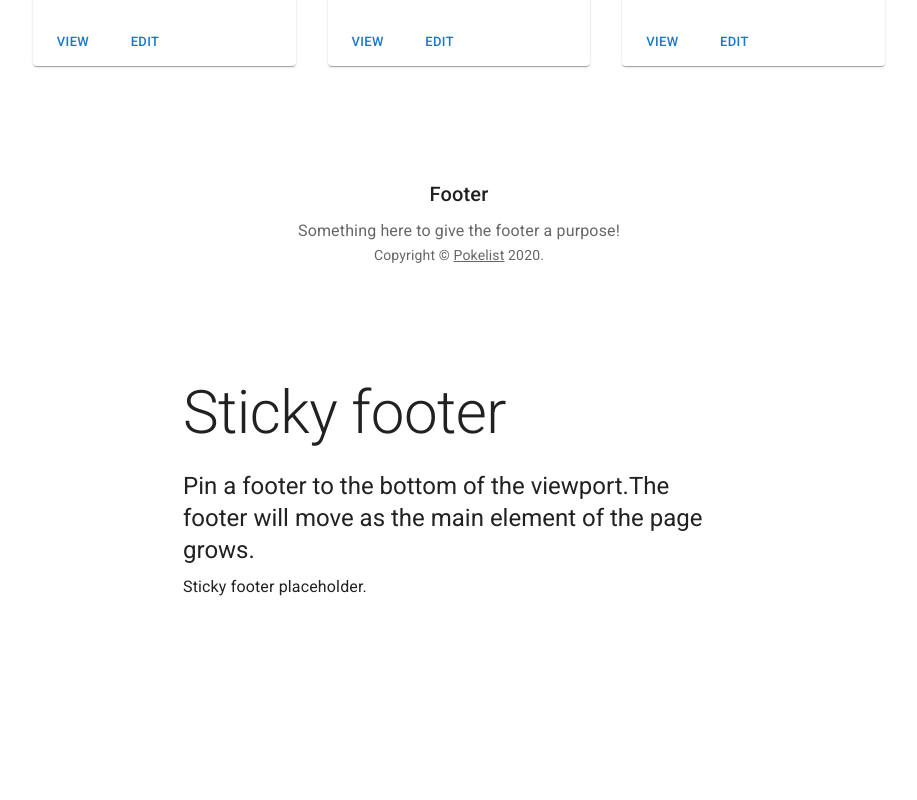
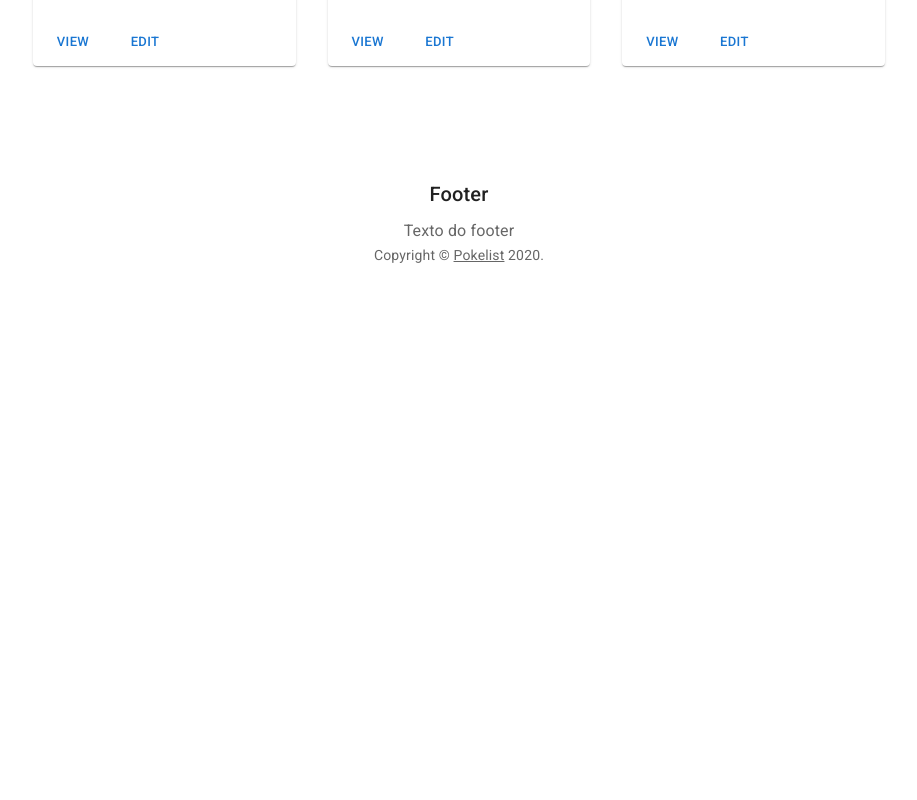
Before and after one commit to aquele-marin/pokelist, a React (Vite) app: page /landing in a window 1280 px wide. Shown: the part 1560-2360 px from the top of the page, without its empty margins (181-1098 px from the left). Built offline with nearby package versions, Linux system fonts and the light colour scheme.

Commit message:
add MinimalistFooter cp && add component design patter to footer

```diff
--- a/src/components/atoms/Sections/Footer.jsx
+++ b/src/components/atoms/Sections/Footer.jsx
@@ -8,7 +8,7 @@ import { Copyright } from "../Copyright";
 // TODO remove, this demo shouldn't need to reset the theme.
 const defaultTheme = createTheme();
 
-export function Footer() {
+export function Footer({ children }) {
     return (
         <ThemeProvider theme={defaultTheme}>
             <Box
@@ -18,7 +18,8 @@ export function Footer() {
                     minHeight: "100vh",
                 }}
             >
-                <Container component="main" sx={{ mt: 8, mb: 2 }} maxWidth="sm">
+                {children}
+                {/* <Container component="main" sx={{ mt: 8, mb: 2 }} maxWidth="sm">
                     <Typography variant="h2" component="h1" gutterBottom>
                         Sticky footer
                     </Typography>
@@ -31,8 +32,8 @@ export function Footer() {
                     <Typography variant="body1">
                         Sticky footer placeholder.
                     </Typography>
-                </Container>
-                <Box
+                </Container> */}
+                {/* <Box
                     component="footer"
                     sx={{
                         py: 3,
@@ -50,7 +51,7 @@ export function Footer() {
                         </Typography>
                         <Copyright />
                     </Container>
-                </Box>
+                </Box> */}
             </Box>
         </ThemeProvider>
     );
--- /dev/null
+++ b/src/components/atoms/Sections/MinimalistFooter.jsx
@@ -0,0 +1,22 @@
+import Box from "@mui/material/Box";
+import Typography from "@mui/material/Typography";
+import { Copyright } from "../Copyright";
+
+export function MinimalistFooter({ title, description }) {
+    return (
+        <Box sx={{ bgcolor: "background.paper", p: 6 }} component="footer">
+            <Typography variant="h6" align="center" gutterBottom>
+                {title}
+            </Typography>
+            <Typography
+                variant="subtitle1"
+                align="center"
+                color="text.secondary"
+                component="p"
+            >
+                {description}
+            </Typography>
+            <Copyright />
+        </Box>
+    );
+}
--- a/src/components/pages/landing/Album.jsx
+++ b/src/components/pages/landing/Album.jsx
@@ -119,22 +119,6 @@ export default function Album() {
                     </Grid>
                 </Container>
             </main>
-            {/* Footer */}
-            <Box sx={{ bgcolor: "background.paper", p: 6 }} component="footer">
-                <Typography variant="h6" align="center" gutterBottom>
-                    Footer
-                </Typography>
-                <Typography
-                    variant="subtitle1"
-                    align="center"
-                    color="text.secondary"
-                    component="p"
-                >
-                    Something here to give the footer a purpose!
-                </Typography>
-                <Copyright />
-            </Box>
-            {/* End footer */}
         </ThemeProvider>
     );
 }
--- a/src/components/pages/landing/index.jsx
+++ b/src/components/pages/landing/index.jsx
@@ -1,10 +1,16 @@
 import { Footer } from "../../atoms/Sections";
+import { MinimalistFooter } from "../../atoms/Sections/MinimalistFooter";
 import Album from "./Album";
 export default function Landing() {
     return (
         <>
             <Album />
-            <Footer />
+            <Footer>
+                <MinimalistFooter
+                    title="Footer"
+                    description="Texto do footer"
+                />
+            </Footer>
         </>
     );
 }
```
